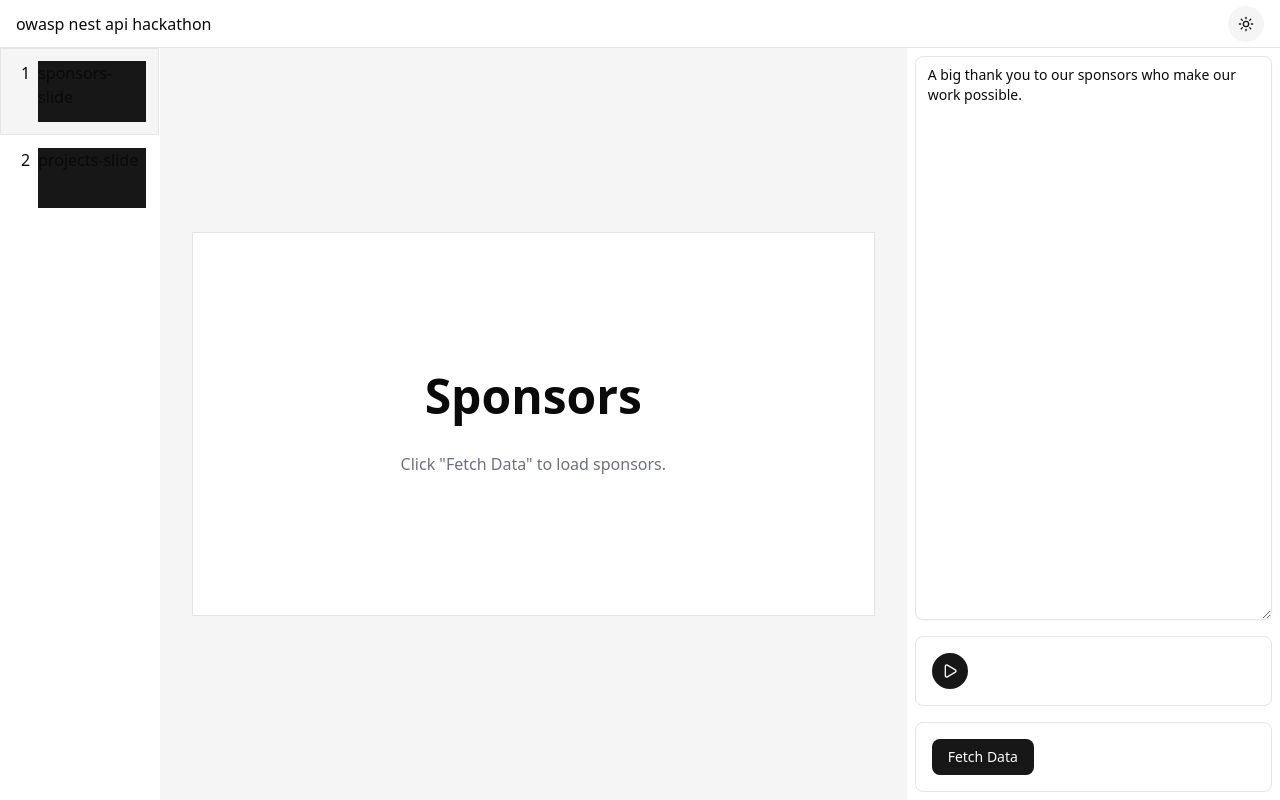
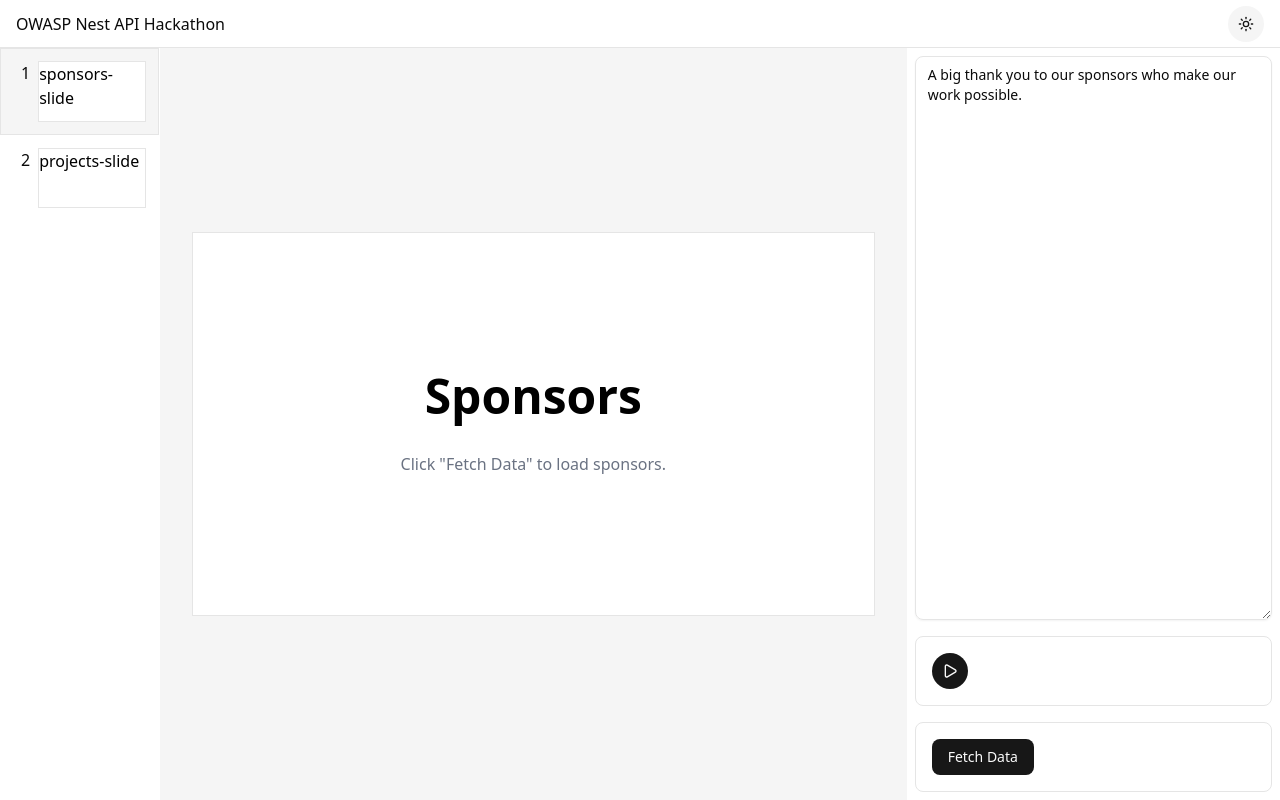
Before and after one commit to rudransh-shrivastava/community-snapshot-videos, a Next.js app: page / in a window 1280 px wide. Built offline with nearby package versions, Linux system fonts and the light colour scheme.

Commit message:
make slides have default light background

```diff
--- a/src/app/_components/CurrentSlide.tsx
+++ b/src/app/_components/CurrentSlide.tsx
@@ -37,7 +37,7 @@ export function CurrentSlide({
 
   return (
     <div className="dark:bg-background bg-secondary flex items-center p-8">
-      <div className="bg-background aspect-video w-full border">{renderContent()}</div>
+      <div className="aspect-video w-full border bg-white text-black">{renderContent()}</div>
     </div>
   )
 }
--- a/src/app/_components/Navbar.tsx
+++ b/src/app/_components/Navbar.tsx
@@ -4,7 +4,7 @@ import { SunIcon } from 'lucide-react'
 export function Navbar() {
   return (
     <div className="col-span-3 flex items-center justify-between border-b px-4">
-      <div>owasp nest api hackathon</div>
+      <div>OWASP Nest API Hackathon</div>
       <Button
         variant="secondary"
         size="icon"
--- a/src/app/_components/SideBarLeft.tsx
+++ b/src/app/_components/SideBarLeft.tsx
@@ -26,7 +26,7 @@ export function SideBarLeft({
           <div className="px-2">
             <span>{index + 1}</span>
           </div>
-          <div className="bg-primary aspect-video w-full">{slide.id}</div>
+          <div className="aspect-video w-full border bg-white text-black">{slide.id}</div>
         </div>
       ))}
     </div>
```
